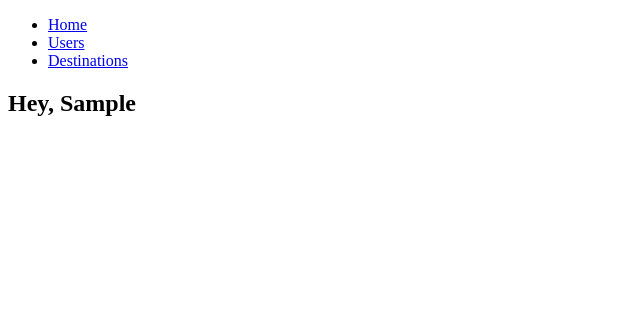
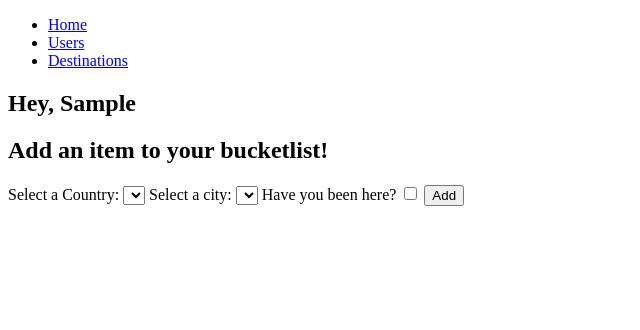
Before and after one commit to GiulianoDerosas/WorldlyProject, a Flask app: page /users/1 in a window 1280 px wide. Shown: the top 330 px of the page, without its empty margins (0-640 px from the left). Run offline with Flask 2, Linux system fonts and the light colour scheme; a database or web service that is not in the repository returns one stand-in record (values such as "Sample title"); lists and menus that the app fills with data are empty; some libraries are stand-ins or nearby versions.

Commit message:
Removed favorite thing from destination class and added visited bool

```diff
--- a/console.py
+++ b/console.py
@@ -18,7 +18,7 @@ country_repository.save(country_1)
 city_1 = City(country_1, 'Bangkok')
 city_repository.save(city_1)
 
-destination_1 = Destination(user_1, country_1, city_1, 'Street Food')
+destination_1 = Destination(user_1, country_1, city_1, True)
 destination_repository.save(destination_1)
 
 
--- a/controllers/user_controller.py
+++ b/controllers/user_controller.py
@@ -1,6 +1,7 @@
 from flask import Flask, render_template, request, redirect
 from flask import Blueprint
 from models.user import User
+from models.destination import Destination
 import repositories.city_repository as city_repository
 import repositories.country_repository as country_repository
 import repositories.user_repository as user_repository
@@ -11,7 +12,10 @@ users_blueprint = Blueprint("users", __name__)
 @users_blueprint.route("/users")
 def users():
     users = user_repository.select_all()
-    return render_template("users/index.html", users = users)
+    countries = country_repository.select_all()
+    cities = city_repository.select_all()
+    destinations = destination_repository.select_all()
+    return render_template("users/index.html", users=users, countries=countries, cities=cities, destinations=destinations)
 
 @users_blueprint.route("/users", methods=['POST'])
 def create_user():
@@ -26,3 +30,13 @@ def create_user():
 def display_user_profile(id):
     user = user_repository.select(id)
     return render_template("users/profile.html", user=user)
+
+@users_blueprint.route("/users<id>",  methods=['POST'])
+def create_bucket_list_entry():
+    country_id = request.form['country_id']
+    city_id = request.form['city_id']
+    visited = request.form['visited']
+    user = user_repository.select(user_id)
+    new_entry = Destination(user, location, review)
+    destination_repository.save(new_entry)
+    return redirect('/visits')
--- a/db/worldly.sql
+++ b/db/worldly.sql
@@ -7,7 +7,7 @@ CREATE TABLE users (
     id SERIAL PRIMARY KEY,
     first_name VARCHAR(255),
     last_name VARCHAR(255),
-    favorite_destination VARCHAR(255)
+    visited BOOLEAN
 );
 
 CREATE TABLE countries (
--- a/models/destination.py
+++ b/models/destination.py
@@ -1,7 +1,7 @@
 class Destination:
-    def __init__(self, user, country, city, favorite_thing, id = None):
+    def __init__(self, user, country, city, visited = False, id = None):
         self.user = user
         self.country = country
         self.city = city
-        self.favorite_thing = favorite_thing
+        self.visited = visited
         self.id = id
--- a/templates/users/profile.html
+++ b/templates/users/profile.html
@@ -3,4 +3,26 @@
 {% block content %}
 <h1>Hey, {{user.first_name}} </h1>
 
+<h1>Add an item to your bucketlist!</h1>
+
+<form action="/users/{{user.id}}" method="post">
+  <label for="country_id">Select a Country:</label>
+    <select name="country" id="country">
+      {% for country in countries %}
+      <option value="{{country.id}}">{{country.name}}</option>
+      {% endfor %}
+    </select>
+
+  <label for="city_id">Select a city:</label>
+    <select name="city" id="city">
+      {% for city in cities %}
+      <option value="{{city.id}}">{{city.name}}</option>
+      {% endfor %}
+    </select>
+
+    <label for="visited">Have you been here?</label>
+    <input type="checkbox">
+
+  <input class="btn btn--action" type='submit' value="Add">
+</form>
 {% endblock %}
```
Also changed, not shown: repositories/destination_repository.py (+4 -4 lines).
